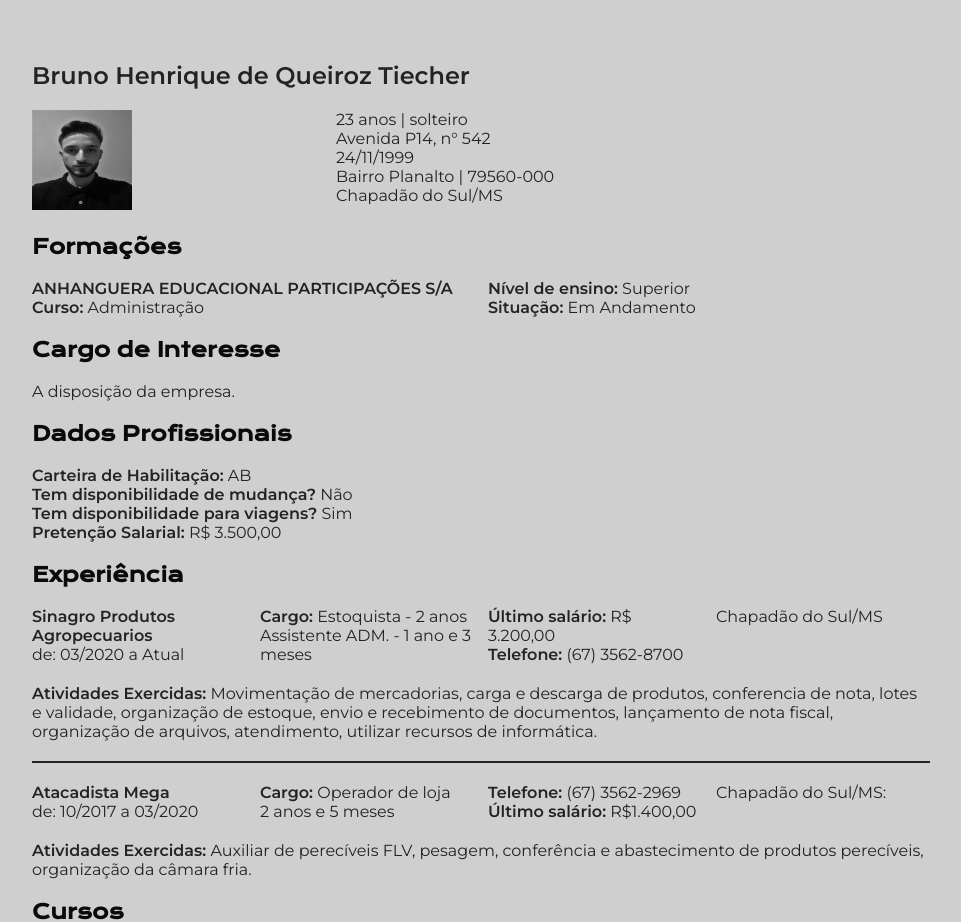
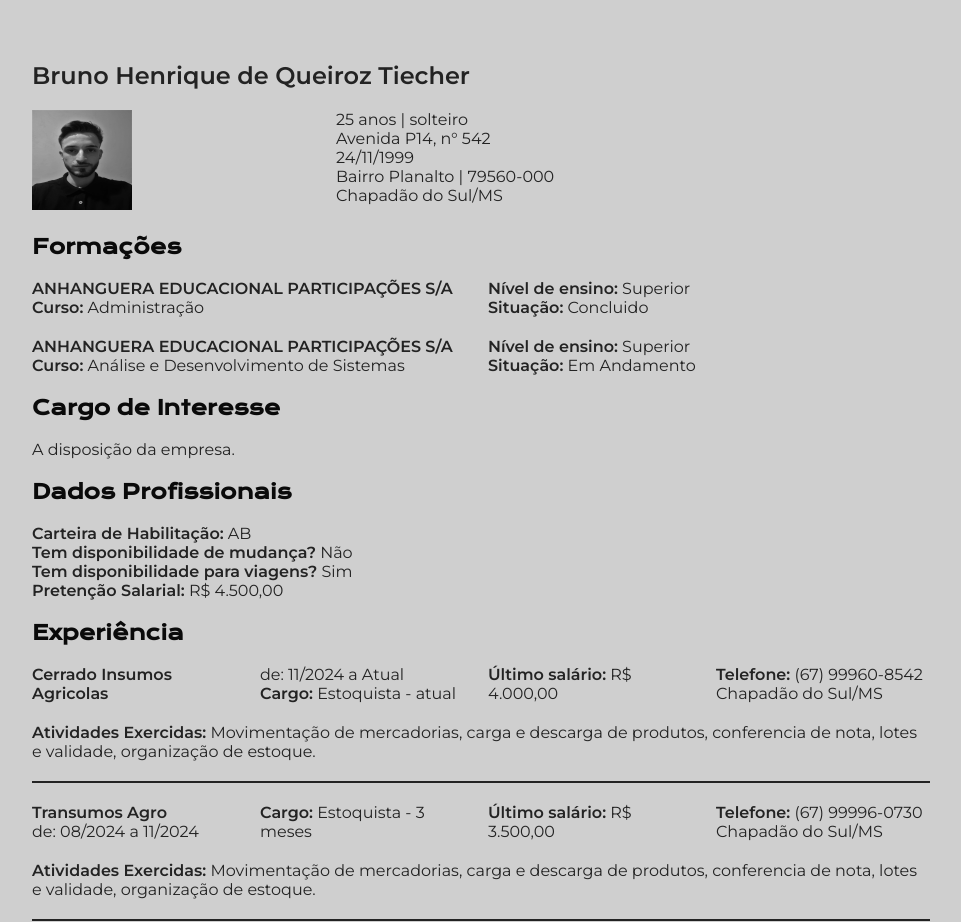
Before and after one commit to BrunoTiecher/primeiro-projeto, a plain HTML site: page curriculo.html in a window 1280 px wide. Shown: the part 58-980 px from the top of the page, without its empty margins (160-1121 px from the left). Drawn offline with nearby package versions, Linux system fonts and the light colour scheme.

Commit message:
Atualizando Curriculo

```diff
--- a/curriculo.html
+++ b/curriculo.html
@@ -19,7 +19,7 @@
             <h1 class="apresentacao__curriculo__titulo1">Bruno Henrique de Queiroz Tiecher</h1>
                 <div class="apresentacao__curriculo__dados1">
                     <p><img src="./assets/curriculo.jpeg" alt="foto de curriculo " width="100" height="100"></p>
-                    <p>23 anos | solteiro</p>
+                    <p>25 anos | solteiro</p>
                     <p> Avenida P14, n° 542</p>
                     <p>24/11/1999</p>
                     <p>Bairro Planalto | 79560-000 </p>
@@ -30,7 +30,13 @@
                     <p><strong>ANHANGUERA EDUCACIONAL PARTICIPAÇÕES S/A</strong></p>
                     <p><strong>Curso:</strong> Administração</p>
                     <p><strong>Nível de ensino:</strong> Superior</p>
-                    <p><strong>Situação:</strong> Em Andamento</p>
+                    <p><strong>Situação:</strong> Concluido </p>
+                </div>
+                <div class="apresentacao__curriculo__dados2">
+                    <p><strong>ANHANGUERA EDUCACIONAL PARTICIPAÇÕES S/A</strong></p>
+                    <p><strong>Curso:</strong> Análise e Desenvolvimento de Sistemas </p>
+                    <p><strong>Nível de ensino:</strong> Superior</p>
+                    <p><strong>Situação:</strong> Em Andamento </p>
                 </div>
                 <h1 class="apresentacao__curriculo__titulo">Cargo de Interesse</h1>
                 <div>
@@ -41,12 +47,32 @@
                     <p><strong>Carteira de Habilitação:</strong> AB</p>
                     <p><strong>Tem disponibilidade de mudança?</strong> Não</p>
                     <p><strong>Tem disponibilidade para viagens?</strong> Sim</p>
-                    <p><strong>Pretenção Salarial:</strong> R$ 3.500,00</p>
+                    <p><strong>Pretenção Salarial:</strong> R$ 4.500,00</p>
                 </div>
             <h1 class="apresentacao__curriculo__titulo">Experiência</h1>
                 <div class="apresentacao__curriculo__dados4">
-                    <p><strong>Sinagro Produtos Agropecuarios </strong><div>de: 03/2020 a Atual</div></p>
-                    <p><strong>Cargo:</strong> Estoquista - 2 anos<div> Assistente ADM. - 1 ano e 3 meses</div> </p>
+                    <p><strong>Cerrado Insumos Agricolas </strong><div>de: 11/2024 a Atual</div></p>
+                    <p><strong>Cargo:</strong> Estoquista - atual</p>
+                    <p><strong>Último salário:</strong> R$ 4.000,00</p>
+                    <p><strong>Telefone:</strong> (67) 99960-8542</p>
+                    <p><div> Chapadão do Sul/MS</div></p>
+                </div>
+                    <p><strong>Atividades Exercidas:</strong> Movimentação de mercadorias, carga e descarga de produtos,
+                    conferencia de nota, lotes e validade, organização de estoque.</p>
+            <div class="linha__horizontal"></div>
+                <div class="apresentacao__curriculo__dados4">
+                    <p><strong>Transumos Agro </strong><div>de: 08/2024 a 11/2024</div></p>
+                    <p><strong>Cargo:</strong> Estoquista - 3 meses</p>
+                    <p><strong>Último salário:</strong> R$ 3.500,00</p>
+                    <p><strong>Telefone:</strong> (67) 99996-0730</p>
+                    <p><div> Chapadão do Sul/MS</div></p>
+                </div>
+                    <p><strong>Atividades Exercidas:</strong> Movimentação de mercadorias, carga e descarga de produtos,
+                    conferencia de nota, lotes e validade, organização de estoque.</p>
+            <div class="linha__horizontal"></div>
+                <div class="apresentacao__curriculo__dados4">
+                    <p><strong>Sinagro Produtos Agropecuarios </strong><div>de: 03/2020 a 08/2024</div></p>
+                    <p><strong>Cargo:</strong> Estoquista - 3 anos<div> Assistente ADM. - 1 ano e 5 meses</div> </p>
                     <p><strong>Último salário:</strong> R$ 3.200,00</p>
                     <p><strong>Telefone:</strong> (67) 3562-8700</p>
                     <p><div> Chapadão do Sul/MS</div></p>
```
Also changed, not shown: about.html (+2 -2 lines).
